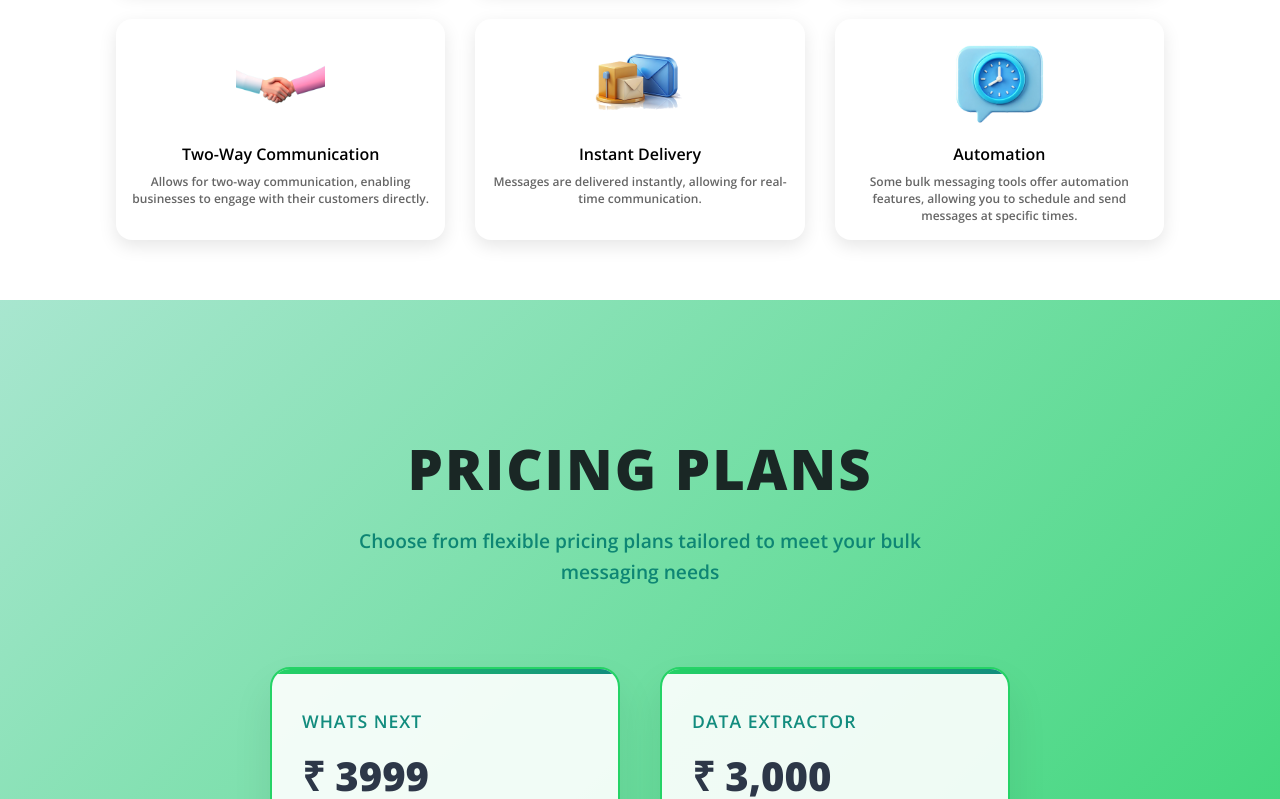
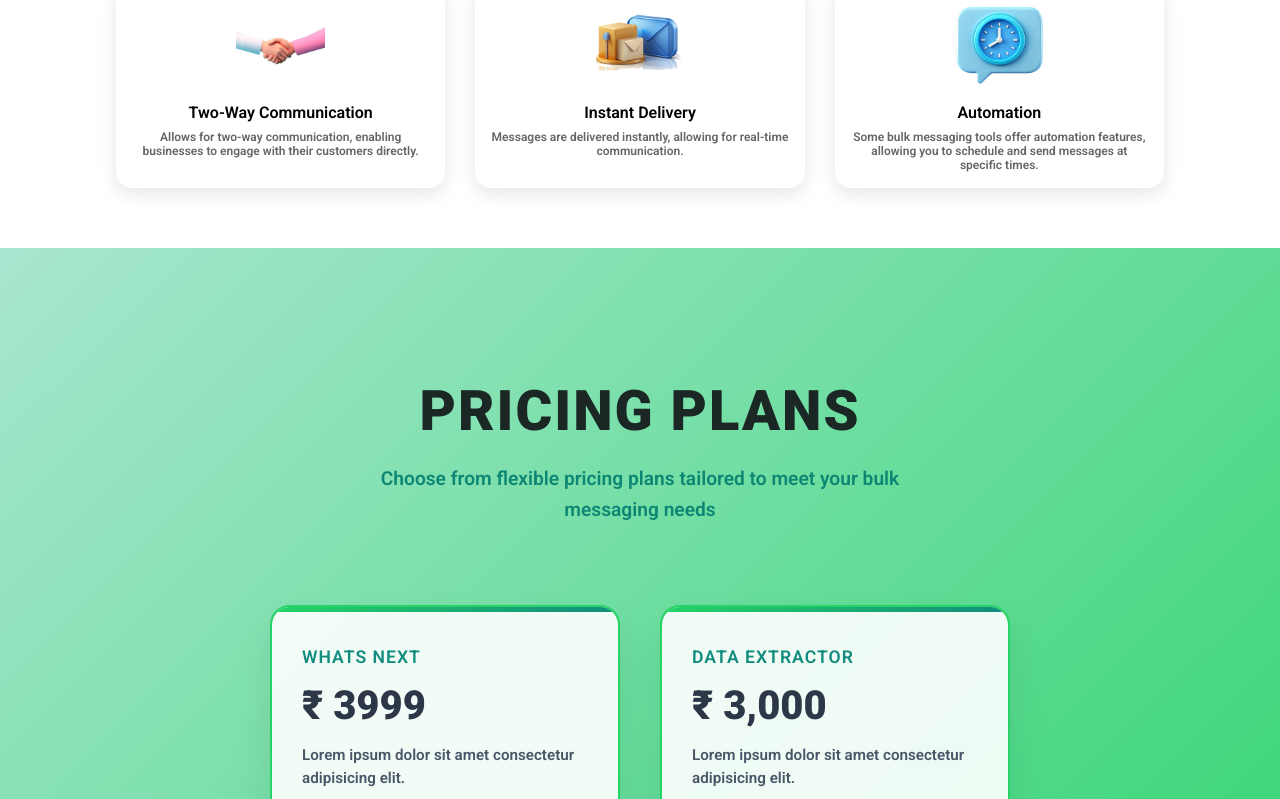
Before and after one commit to Rahulrj777/whats-next-website, a React (Vite) app: page / in a window 1280 px wide. Shown: the part 2652-3451 px from the top of the page. Built offline with nearby package versions, Linux system fonts and the light colour scheme.

Commit message:
Updated: updated the font style

```diff
--- a/index.html
+++ b/index.html
@@ -1,8 +1,7 @@
 <!doctype html>
 <html lang="en">
   <head>
-    <link href="https://fonts.googleapis.com/css2?family=Fredoka:wght@300..700&family=Inter:ital,opsz,wght@0,14..32,100..900;1,14..32,100..900&family=Noto+Sans:ital,wght@0,100..900;1,100..900&family=Open+Sans:ital,wght@0,300..800;1,300..800&family=Roboto:ital,wght@0,100..900;1,100..900&display=swap" rel="stylesheet">
-    <meta charset="UTF-8" />
+    <link href="https://fonts.googleapis.com/css2?family=Fredoka:wght@300..700&family=Inter:ital,opsz,wght@0,14..32,100..900;1,14..32,100..900&family=Noto+Sans:ital,wght@0,100..900;1,100..900&family=Open+Sans:ital,wght@0,300..800;1,300..800&family=Roboto:ital,wght@0,100..900;1,100..900&display=swap" rel="stylesheet">    <meta charset="UTF-8" />
     <link rel="icon" type="image/svg+xml" href="" />
     <meta name="viewport" content="width=device-width, initial-scale=1.0" />
     <title>What's Next</title>
--- a/src/Component/Home1/Home1.css
+++ b/src/Component/Home1/Home1.css
@@ -8,7 +8,6 @@
   align-items: center;
   gap: 20px;
   background: linear-gradient(to right, #10B981, #065F46);
-
   position: relative;
   overflow: hidden;
   text-align: center;
@@ -52,7 +51,6 @@
   filter: brightness(0.8) contrast(1.1);
   animation: spin 30s linear infinite;
 }
-
 
 /* Animation */
 @keyframes spin {
--- a/src/index.css
+++ b/src/index.css
@@ -3,6 +3,6 @@
   padding: 0px;
   margin: 0px;
   box-sizing: border-box;
-   font-family: "Open Sans", sans-serif;
-   font-weight: 600;
+  font-family: "Roboto", sans-serif;
+  font-weight: 600;
 }
```
